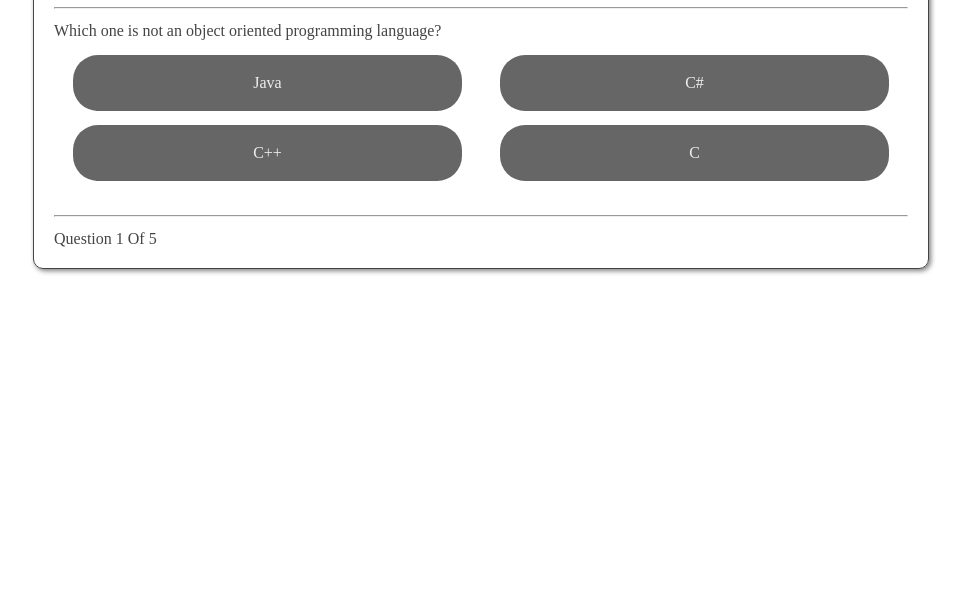
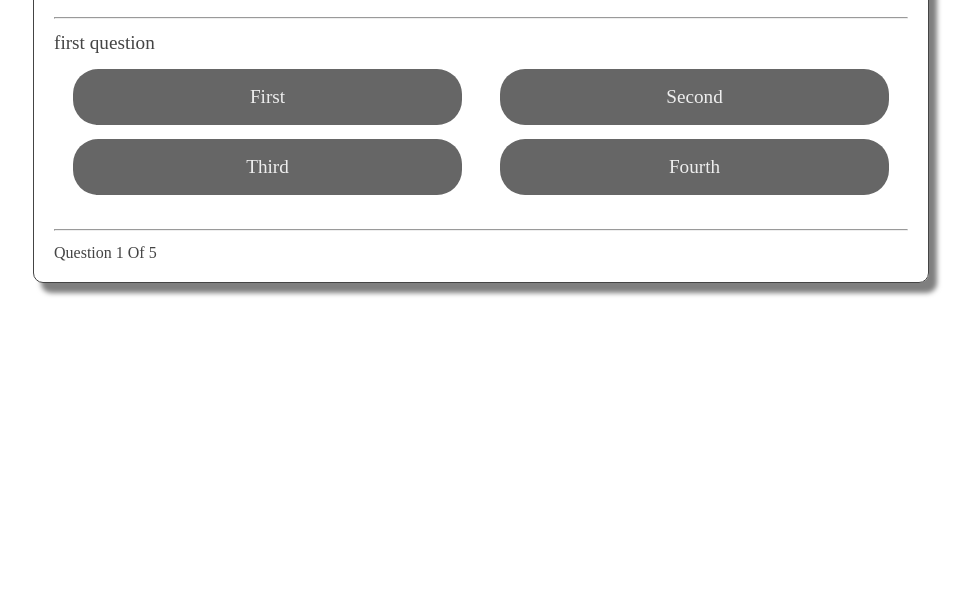
Before and after one commit to franky3-git/quiz-project, a plain HTML site: page index.html in a window 1280 px wide. Shown: the part 205-800 px from the top of the page, without its empty margins (159-1130 px from the left). Drawn offline with Linux system fonts and the light colour scheme.

Commit message:
first implementation of showing questions and answers

```diff
--- a/index.html
+++ b/index.html
@@ -24,7 +24,7 @@
 		<div class="questions-box">
 			<p class="question">Which one is not an object oriented programming language?</p>
 			<div class="answers-box">
-				<div class="answer">
+				<!--<div class="answer">
 					<p>Java</p>
 				</div>
 				<div class="answer">
@@ -35,7 +35,7 @@
 				</div>
 				<div class="answer">
 					<p>C</p>
-				</div>
+				</div>-->
 			</div>
 		</div>
 		<hr>
--- a/src/css/style.css
+++ b/src/css/style.css
@@ -2,7 +2,7 @@
 	max-width: 70%;
 	border: solid 1px #444;
 	border-radius: 10px;
-	box-shadow: 2px 2px 5px rgba(0,0,0,.5);
+	box-shadow: 8px 10px 5px rgba(0,0,0,.5);
 	color: #eee;
 	padding: 20px;
 	margin: 100px auto 0;
@@ -13,6 +13,7 @@ h1 {
 	text-align: center;
 	padding: 17px 0;
 	border-radius: 25px;
+	font-size: 2.5em;
 }
 hr {
 	background-color: #444;
@@ -20,7 +21,7 @@ hr {
 }
 .question {
 	color: #444;
-
+	font-size: 1.2em;
 }
 .answers-box {
 	margin-top: 15px;
@@ -37,6 +38,8 @@ hr {
 	justify-content: center;
 	align-items: center;
 	margin: 0 19px;
+	font-size: 1.2em;
+	cursor: pointer;
 }
 .question-info {
 	color: #444;
--- a/src/js/app.js
+++ b/src/js/app.js
@@ -1,2 +1,50 @@
 //"use strict"
 const log = console.log;
+const question = document.querySelector('.question');
+const answersBox = document.querySelector('.answers-box');
+const actualQuestionBox = document.querySelector('.nber');
+const totalNumberQuestionBox = document.querySelector('.total-number');
+
+const questions = [
+	{question: 'first question', answers: ['first', 'second', 'third', 'fourth'], answer: 'second'},
+	{question: 'second question', answers: ['first', 'second', 'third', 'fourth'], answer: 'first'},
+	{question: 'third question', answers: ['first', 'second', 'third', 'fourth'], answer: 'third'},
+	{question: 'fourth question', answers: ['first', 'second', 'third', 'fourth'], answer: 'fourth'},
+	{question: 'fifth question', answers: ['first', 'second', 'third', 'fourth'], answer: 'first'}
+]
+
+let i = 0;
+let score = 0;
+function showQuestion() {
+	question.textContent = questions[i].question;
+	actualQuestionBox.textContent = i + 1;
+	totalNumberQuestionBox.textContent = questions.length;
+	answersBox.innerHTML = '';
+	questions[i].answers.forEach(answer => {
+		const div = document.createElement('div');
+		const p = document.createElement('p');
+		p.textContent = answer;
+		div.classList.add('answer');
+		div.appendChild(p);
+		answersBox.appendChild(div);
+	})
+}
+
+function answerQuestion(e) {
+	//log(e.target)
+	if(e.target.parentElement.classList.contains('answer')) {
+		if(confirm('Are you sure you want to submit this answer?')){
+			if(questions[i].answer == e.target.textContent) {
+				score++;
+			}
+			i++;
+			if(i < questions.length) {
+				showQuestion();
+			}
+		}
+	}
+}
+
+answersBox.addEventListener('click', answerQuestion);
+
+showQuestion();
```
